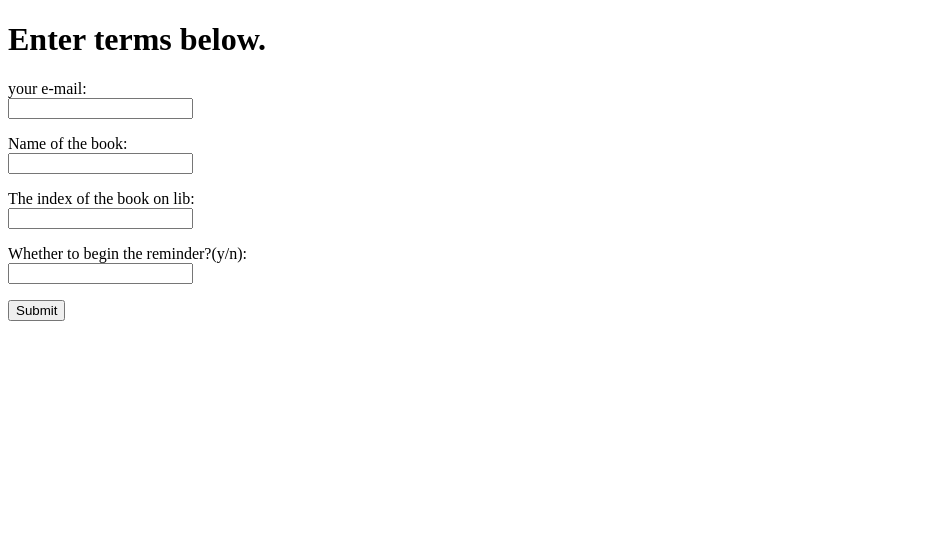
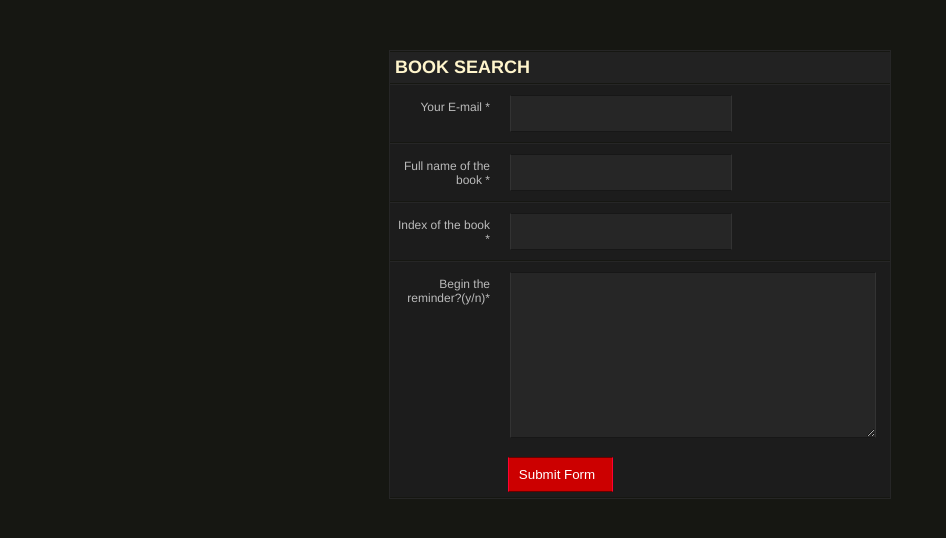
Before and after one commit to printfalling/reptile-server, a plain HTML site: page index.html in a window 1280 px wide. Shown: the whole page, without its empty margins (0-946 px from the left). Drawn offline with Linux system fonts and the light colour scheme.

Commit message:
book search website

```diff
--- a/index.html
+++ b/index.html
@@ -1,17 +1,210 @@
 <!DOCTYPE html>
-<html lang="en">
-<head>
-    <meta charset="UTF-8">
-    <title>Book searcher</title>
+<html>
+	<head>
+		<meta http-equiv="Content-Type" content="text/html;charset=utf-8">
+		<meta name="author" content="Flux User">
+		<meta name="description" content="My Website">
+		<meta name="keywords" content="Flux, Mac">
+		<link href="main.css" rel="stylesheet" media="screen" type="text/css">
+		<title>My Webpage</title>
+	<style>
+
+* {
+	margin:0;
+	padding:0;
+}
+
+body {
+	font-style:normal;
+	font-variant:normal;
+	font-weight:normal;
+	font-size:100%;
+	line-height:normal;
+	font-family:'normal Arial', Helvetica, sans-serif;
+	background-image:initial;
+	background-repeat-x:initial;
+	background-repeat-y:initial;
+	background-repeat:no-repeat;
+	background-attachment:initial;
+	background-position:initial initial;
+	background-position-x:initial;
+	background-position-y:initial;
+	background-origin:initial;
+	background-clip:initial;
+	background-color:#161712;
+	background-size:initial;
+}
+
+form, input, select, textarea {
+	color:#FFFFFF;
+	margin:0;
+	padding:0;
+}
+
+div.box {
+	width:500px;
+	background-image:initial;
+	background-repeat-x:initial;
+	background-repeat-y:initial;
+	background-repeat:no-repeat;
+	background-attachment:initial;
+	background-position:initial initial;
+	background-position-x:initial;
+	background-position-y:initial;
+	background-origin:initial;
+	background-clip:initial;
+	background-color:#222222;
+	background-size:initial;
+	position:relative;
+	top:50px;
+	border-image-source:initial;
+	border-image-slice:initial;
+	border-image-width:initial;
+	border-image-outset:initial;
+	border-image-repeat:initial;
+	border:1px solid #262626;
+	margin:0px auto 0px auto;
+}
+
+div.box h1 {
+	color:#FFF5CC;
+	font-size:18px;
+	text-transform:uppercase;
+	border-top:1px solid #161712;
+	border-bottom:1px solid #161712;
+	padding:5px 0px 5px 5px;
+}
+
+div.box label {
+	width:100%;
+	display:block;
+	background-image:initial;
+	background-repeat-x:initial;
+	background-repeat-y:initial;
+	background-repeat:no-repeat;
+	background-attachment:initial;
+	background-position:initial initial;
+	background-position-x:initial;
+	background-position-y:initial;
+	background-origin:initial;
+	background-clip:initial;
+	background-color:#1C1C1C;
+	background-size:initial;
+	border-top:1px solid #262626;
+	border-bottom:1px solid #161712;
+	padding:10px 0px 10px 0px;
+}
+
+div.box label span {
+	display:block;
+	color:#BBBBBB;
+	font-size:12px;
+	float:left;
+	width:100px;
+	text-align:right;
+	padding:5px 20px 0px 0px;
+}
+
+div.box .input_text {
+	width:200px;
+	background-image:initial;
+	background-repeat-x:initial;
+	background-repeat-y:initial;
+	background-repeat:no-repeat;
+	background-attachment:initial;
+	background-position:initial initial;
+	background-position-x:initial;
+	background-position-y:initial;
+	background-origin:initial;
+	background-clip:initial;
+	background-color:#262626;
+	background-size:initial;
+	border-left:1px double #333333;
+	border-right:1px double #333333;
+	border-top:1px double #171717;
+	border-bottom:1px double #171717;
+	padding:10px;
+}
+
+div.box .message {
+	width:350px;
+	background-image:initial;
+	background-repeat-x:initial;
+	background-repeat-y:initial;
+	background-repeat:no-repeat;
+	background-attachment:initial;
+	background-position:initial initial;
+	background-position-x:initial;
+	background-position-y:initial;
+	background-origin:initial;
+	background-clip:initial;
+	background-color:#262626;
+	background-size:initial;
+	overflow:hidden;
+	height:150px;
+	border-left:1px double #333333;
+	border-right:1px double #333333;
+	border-top:1px double #171717;
+	border-bottom:1px double #171717;
+	padding:7px;
+}
+
+div.box .button {
+	background-image:initial;
+	background-repeat-x:initial;
+	background-repeat-y:initial;
+	background-repeat:no-repeat;
+	background-attachment:initial;
+	background-position:initial initial;
+	background-position-x:initial;
+	background-position-y:initial;
+	background-origin:initial;
+	background-clip:initial;
+	background-color:#CC0000;
+	background-size:initial;
+	border-image-source:initial;
+	border-image-slice:initial;
+	border-image-width:initial;
+	border-image-outset:initial;
+	border-image-repeat:initial;
+	position:relative;
+	top:10px;
+	left:382px;
+	width:100px;
+	border-left:1px double #FF0033;
+	border-right:1px double #FF0033;
+	border-top:1px double #660000;
+	border-bottom:1px double #660000;
+	margin:0px 0px 10px 0px;
+	padding:4px 7px 4px 7px;
+}
+
+</style>
+<script type="text/javascript" src="Libraries/dojo-release-1.4.2/dojo/dojo.js" djconfig="parseOnLoad: true" >
+</script>
+
+<link rel="stylesheet" type="text/css" href="Libraries/dojo-release-1.4.2/dijit/themes/nihilo/nihilo.css" >
 </head>
-<body>
-<h1>Enter terms below.</h1>
-<form method="post" action="/set">
-    <p>your e-mail:<br><input type="text" name="mail"></p>
-    <p>Name of the book:<br><input type="text" name="book_name"></p>
-    <p>The index of the book on lib:<br><input type="text" name="index"></p>
-    <p>Whether to begin the reminder?(y/n):<br><input type="text" name="is_on"></p>
-    <input type="submit">
-</form>
+	<body>
+	<form action="./" method="post"  style="left:231px;top:242px">
+           	<div class="box" >
+             		<h1>Book Search</h1>
+             		<label>
+                <span style="left:-115px;top:-2px">Your E-mail *</span>                			<input type="text" class="input_text" name="name" id="name" />
+             		</label>
+              		<label>
+                <span style="top:-2px">Full name of the book *</span>                			<input type="text" class="input_text" name="email" id="email" />
+             		</label>
+              		<label>
+                 <span style="left:-49px;top:1px">Index of the book *</span>                 			<input type="text" class="input_text" name="subject" id="subject" / style="left:0px;top:-1px">
+             		</label>
+             		<label>
+                 <span style="left:-102px;top:0px">Begin the reminder?(y/n)*</span>                 			<textarea class="message" name="feedback" id="feedback"  >
+			</textarea>
+                  			<a href="" target="" name=""  style="left:0px;top:-1px"><input type="submit" class="button" value="Submit Form" / style="height:35px;left:118px;top:15px;width:105px;padding-left:0px"></a>
+
+</label>
+         	</div>
+     </form>
 </body>
 </html>
```
